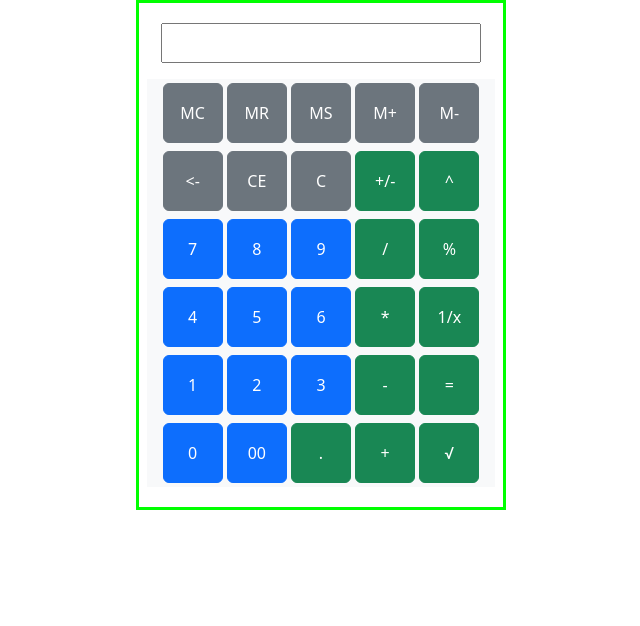
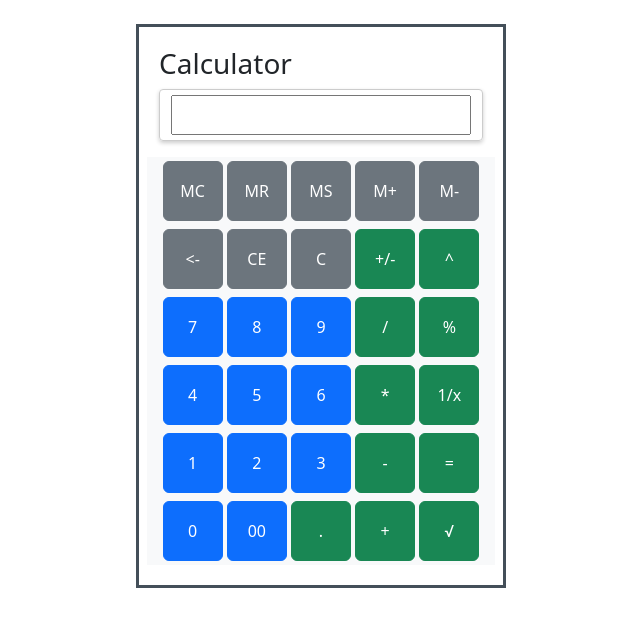
Before and after one commit to nimendra-ag/Calculator-Assignment, a plain HTML site: page index.html in a window 1280 px wide. Shown: the whole page, without its empty margins (319-959 px from the left). Drawn offline with nearby package versions, Linux system fonts and the light colour scheme.

Commit message:
Done & Dusted.

```diff
--- a/index.html
+++ b/index.html
@@ -12,13 +12,20 @@
         .center {
             margin: auto;
             width: 370px;
-            border: 3px solid #0f0;
+            border: 3px solid #444f59;
             padding: 20px;
         }
 
         .btn {
             width: 60px;
             height: 60px;
+        }
+
+        .input-with-3d-effect {
+            border: 1px solid #ccc;
+            padding: 5px;
+            border-radius: 4px;
+            box-shadow: 0 2px 4px rgba(0, 0, 0, 0.2);
         }
     </style>
 </head>
@@ -27,10 +34,17 @@
 
     <form>
 
-        <div class="center">
-            <div class="row mb-3" style="justify-content: center; align-items: center;">
-                <input type="text" class="fdorm-control" id="entry" name="entry" style="max-width:320px; height:40px; text-align:right; font-style: italic;">
+        <div class="center mt-4">
+            <div class="row">
+                <h3>Calculator</h3>
             </div>
+            <div class="container">
+                <div class="row mb-3 input-with-3d-effect" style="justify-content: center; align-items: center; ">
+                    <input type="text" class="fdorm-control" id="entry" name="entry"
+                        style="max-width:300px; height:40px; text-align:right; font-style: italic;">
+                </div>
+            </div>
+
             <div class="row">
                 <div class="bg-light p-1 text-center">
                     <button type="button" class="btn btn-secondary" id="button_mc">MC</button>
--- a/index.js
+++ b/index.js
@@ -254,6 +254,18 @@ class Calculator {
     this.updateEntry();
   }
 
+  percentage(){
+    this.setTheQue();
+    this.setDecimalPoints();
+    this.setNegativeValue();
+    if(this.operationQueue.length === 3){
+      if(typeof this.operationQueue[0] === "number" && this.operationQueue[1] == "/" && typeof this.operationQueue[2] === "number"){
+        this.result = (this.operationQueue[0]/ this.operationQueue[2])*100;
+        this.operationQueue = [this.result];
+        this.updateEntry();
+      }
+    }
+  }
   applyBodmas() {
     this.setTheQue();
     this.setDecimalPoints();
@@ -310,6 +322,7 @@ class Calculator {
         currentOperator = item;
       }
     }
+
 
     this.result = currentResult;
     this.operationQueue = [this.result];
@@ -509,6 +522,10 @@ button_backspace.addEventListener("click", ()=>{
 button_plusMinus.addEventListener("click", ()=>{
   calculator.signChange();
 })
+
+button_percentage.addEventListener("click", ()=>{
+  calculator.percentage();
+})
 // let result = calculator.number(5).multiply().number(10).divide().number(5).applyBodmas().calculate().getResult();
 // console.log(result); // Output: -1.5
 
```
